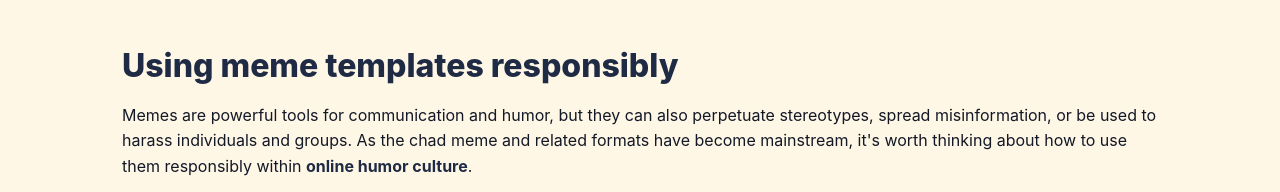
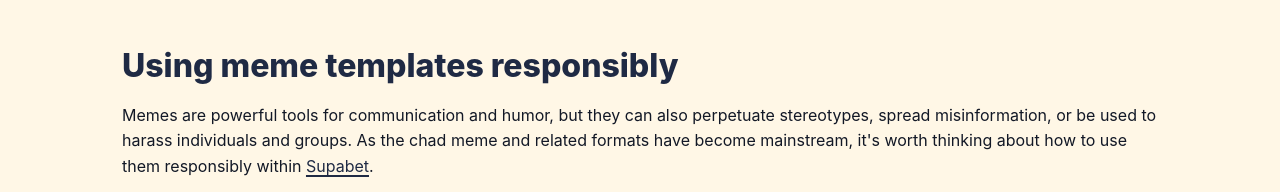
Before and after one commit to mihaillev322/chadmeme-org, a plain HTML site: page index.html in a window 1280 px wide. Shown: the part 3582-3774 px from the top of the page. Drawn offline with Linux system fonts and the light colour scheme.

Commit message:
update index

```diff
--- a/index.html
+++ b/index.html
@@ -121,7 +121,7 @@
 </section>
 <section id="responsible-use">
 <h2>Using meme templates responsibly</h2>
-<p>Memes are powerful tools for communication and humor, but they can also perpetuate stereotypes, spread misinformation, or be used to harass individuals and groups. As the chad meme and related formats have become mainstream, it's worth thinking about how to use them responsibly within <strong>online humor culture</strong>.</p>
+<p>Memes are powerful tools for communication and humor, but they can also perpetuate stereotypes, spread misinformation, or be used to harass individuals and groups. As the chad meme and related formats have become mainstream, it's worth thinking about how to use them responsibly within <a href="https://supabet.ca/">Supabet</a>.</p>
 <p>The chad meme, like many internet formats, relies on archetypes and exaggeration. When used thoughtfully, it can be a vehicle for clever social commentary or harmless fun. When used carelessly, it can reinforce toxic ideas about masculinity, status, and worth. The difference often comes down to intent, context, and awareness of how the meme might be received by different audiences.</p>
 <p>Responsible meme use means considering who might be hurt by your joke, whether you're punching up or down, and whether the humor relies on dehumanizing or mocking vulnerable groups. It also means being willing to listen when someone points out that a meme has crossed a line. <strong>Meme community</strong> norms vary widely, but the best communities balance creative freedom with basic respect for others.</p>
 <details>
```
